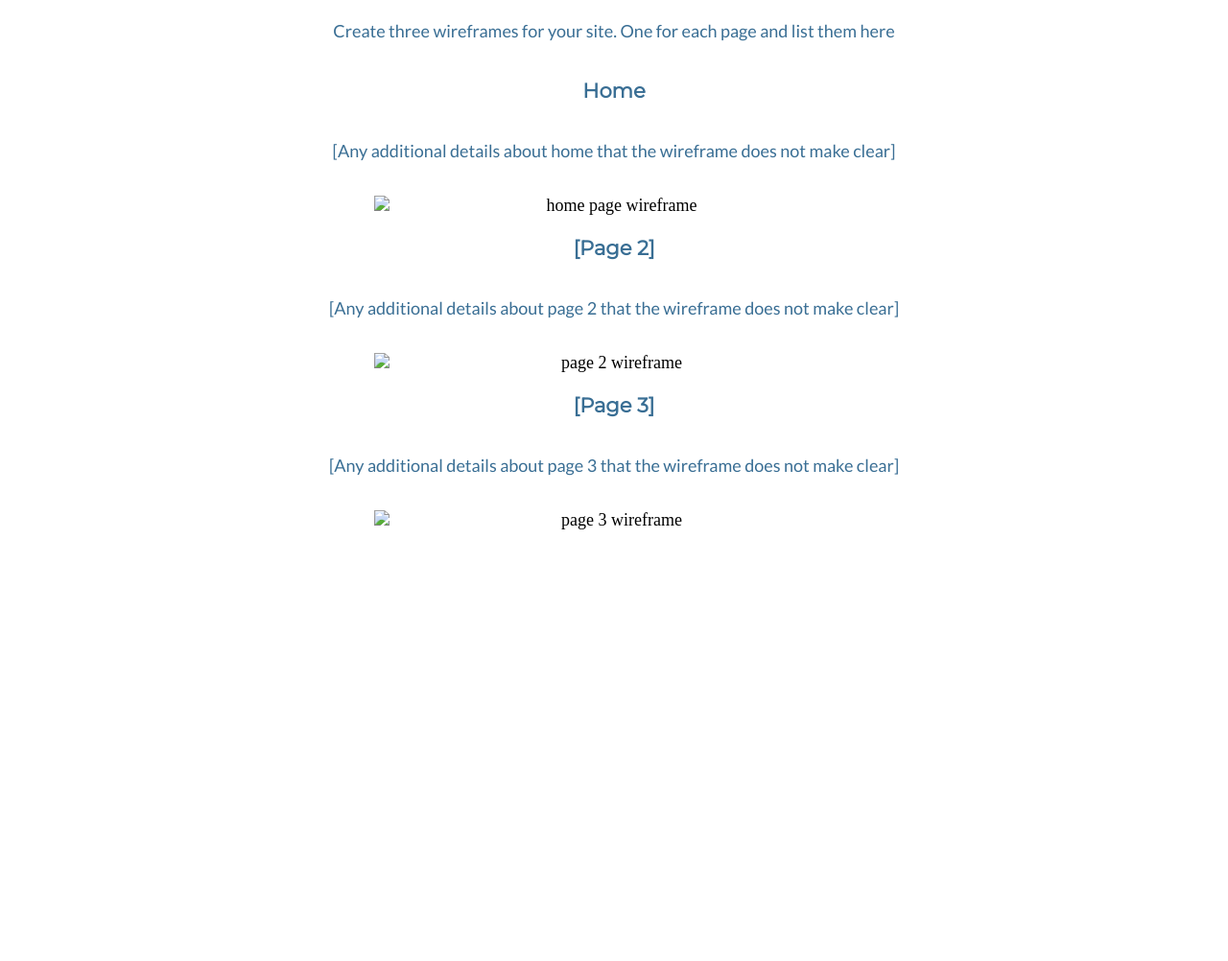
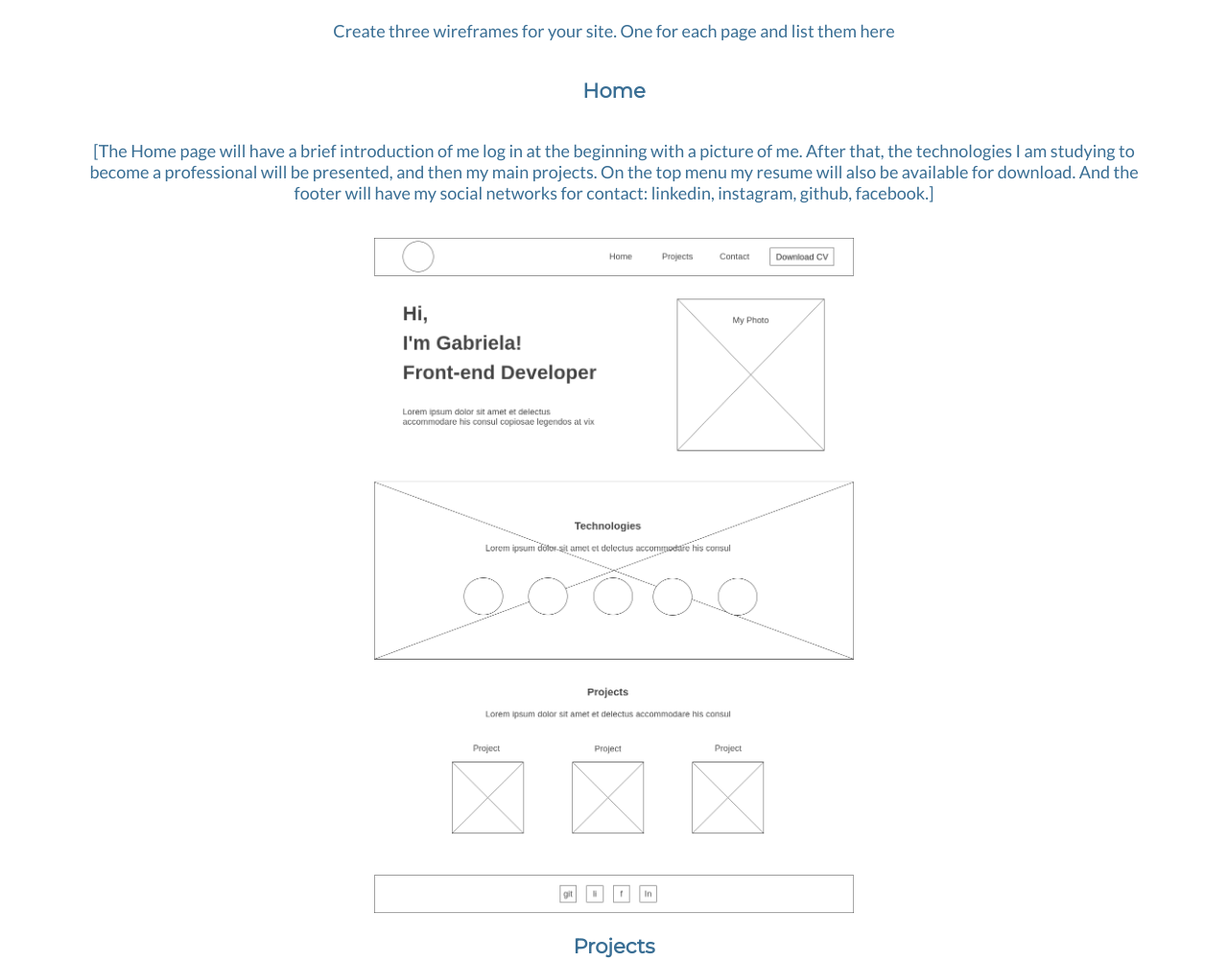
Before and after one commit to gabrielaPezzini/WDD-130, a plain HTML site: page wwr/personal_site/site-plan.html in a window 1280 px wide. Shown: the part 5473-6475 px from the top of the page at 96% size. Before the commit the page ends 6098 px from the top, so only its background shows below. Drawn offline with Linux system fonts and the light colour scheme.

Commit message:
W09 Assignment: Completed Personal Site Plan

```diff
--- a/wwr/personal_site/site-plan.html
+++ b/wwr/personal_site/site-plan.html
@@ -161,21 +161,21 @@
 
       <h3>Home</h3>
       <p>
-        [Any additional details about home that the wireframe does not make clear]
+        [The Home page will have a brief introduction of me log in at the beginning with a picture of me. After that, the technologies I am studying to become a professional will be presented, and then my main projects. On the top menu my resume will also be available for download. And the footer will have my social networks for contact: linkedin, instagram, github, facebook.]
       </p>
-      <img src="#" alt="home page wireframe">
+      <img src="styles/images/Homepage.png" alt="home page wireframe">
 
-      <h3>[Page 2]</h3>
+      <h3>Projects</h3>
       <p>
-        [Any additional details about page 2 that the wireframe does not make clear]
+        [On the projects page, in the future when the user clicks on one of the projects, another page will open containing more details of the project. ]
       </p>
-      <img src="#" alt="page 2 wireframe">
+      <img src="styles/images/Projects.png" alt="projects wireframe">
 
-      <h3>[Page 3]</h3>
+      <h3>Contact</h3>
       <p>
-        [Any additional details about page 3 that the wireframe does not make clear]
+        [On the contact page, the user can contact me by: github, facebook, instagram, linkedin, email, whatsapp. It is also a way to get to know me a little better by accessing my social networks.]
       </p>
-      <img src="#" alt="page 3 wireframe">
+      <img src="styles/images/Contact.png" alt="contact wireframe">
     </main>
   </body>
 
```
Also changed, not shown: wwr/personal_site/styles/images/Contact.png (added), wwr/personal_site/styles/images/Homepage.png (added), wwr/personal_site/styles/images/Projects.png (added).
